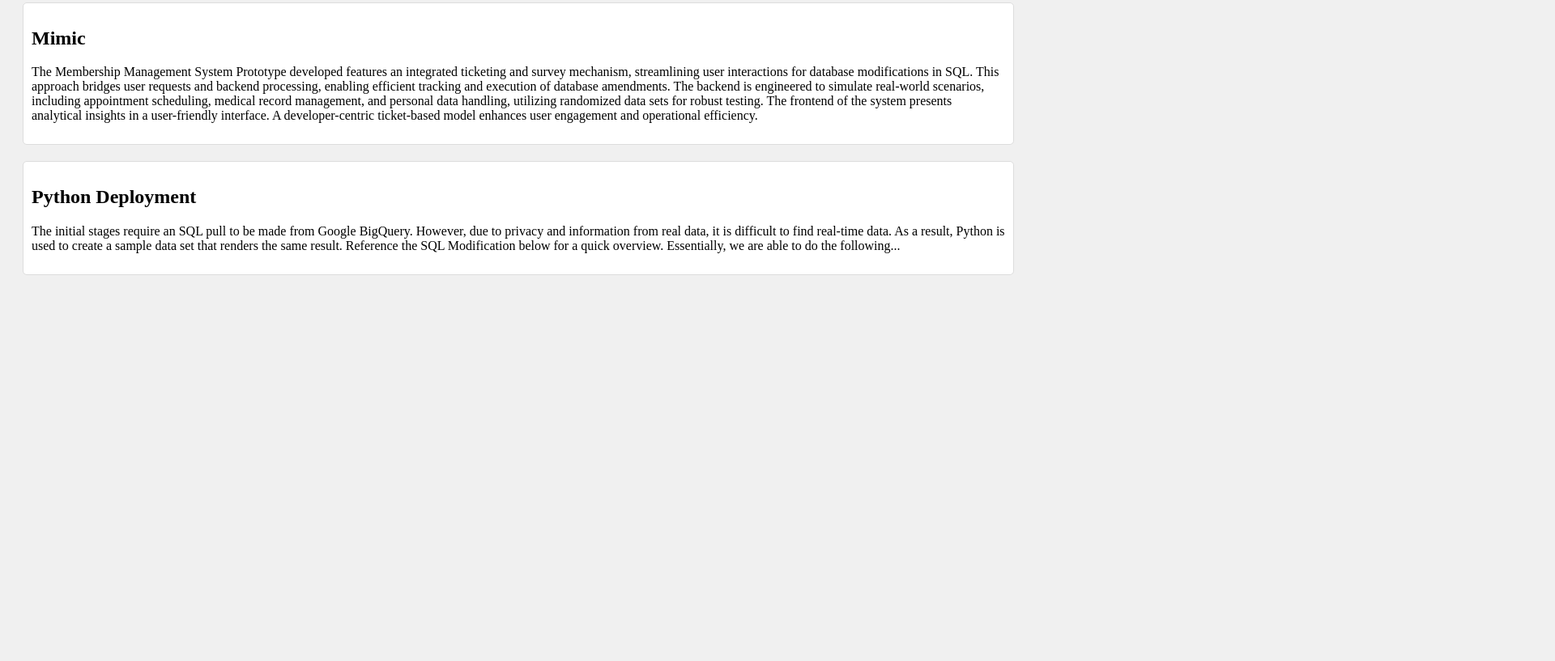
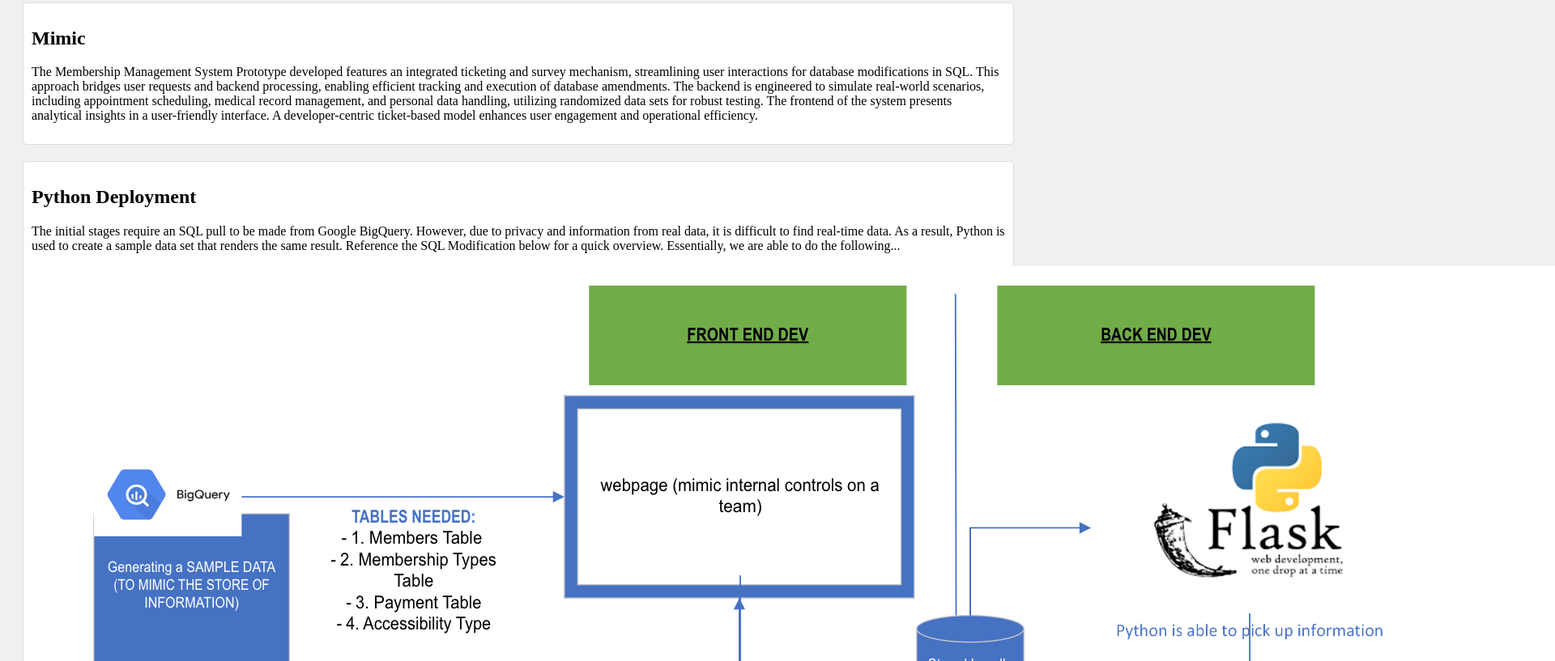
Before and after one commit to dsrichard97/databasesys, a plain HTML site: page index.html in a window 1280 px wide. Shown: the part 639-1456 px from the top of the page at 81% size, 1920 px wide, since content can reach past the window. Before the commit the page ends 999 px from the top, so only its background shows below. Drawn offline with Linux system fonts and the light colour scheme.

Commit message:
Update index.html

```diff
--- a/index.html
+++ b/index.html
@@ -65,6 +65,8 @@
         <p>
             The initial stages require an SQL pull to be made from Google BigQuery. However, due to privacy and information from real data, it is difficult to find real-time data. As a result, Python is used to create a sample data set that renders the same result. Reference the SQL Modification below for a quick overview. Essentially, we are able to do the following...
         </p>
+        <img src="over.png" alt="Italian Trulli">
+
     </section>
 
     <!-- Additional sections -->
```
